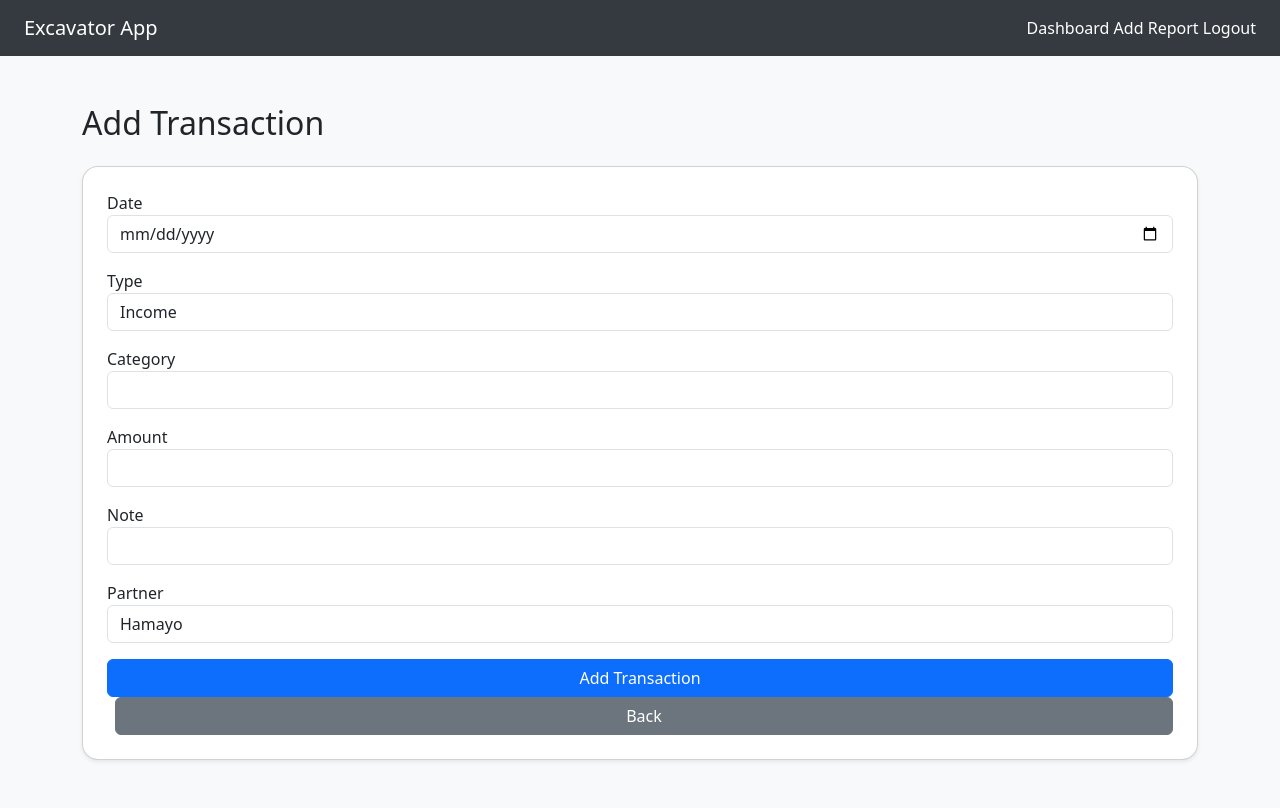
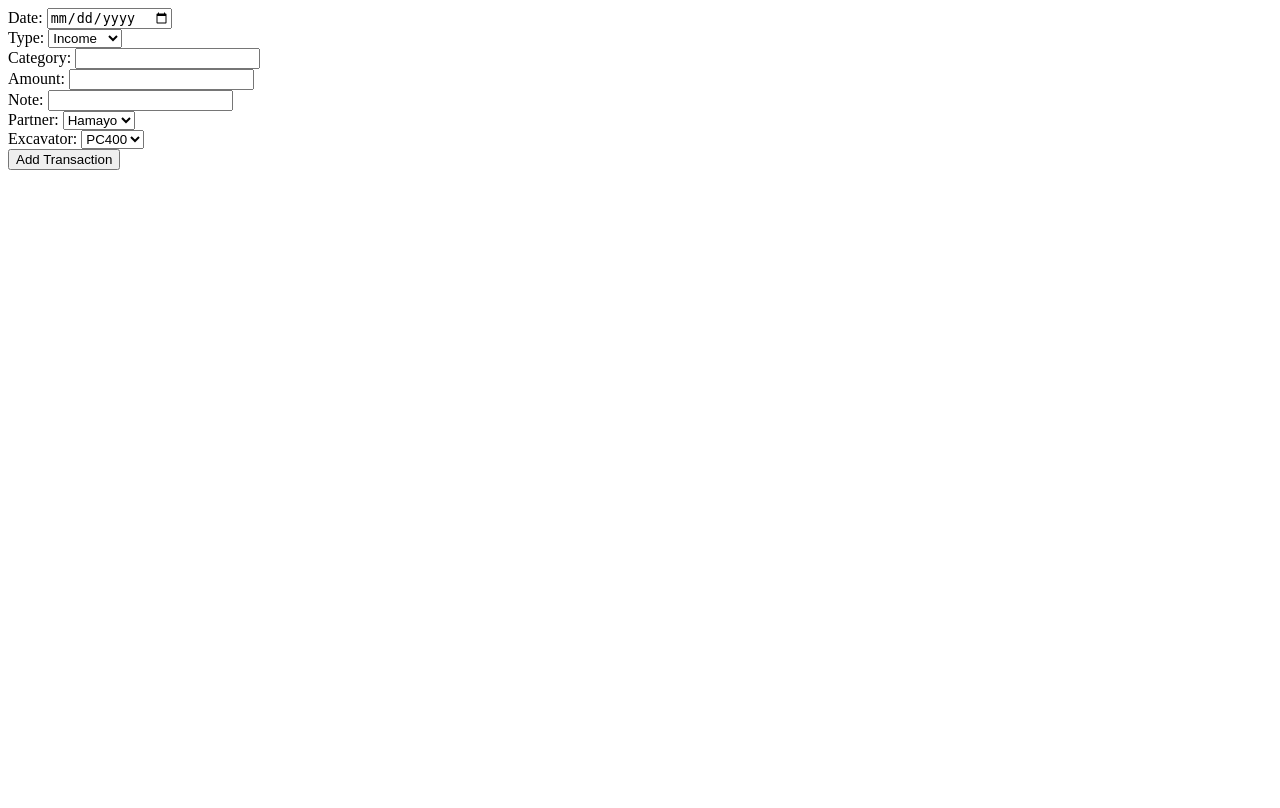
Before and after one commit to OmerSiddiq/omer_excavator, a Flask app: page /add in a window 1280 px wide. After the commit the page ends 170 px from the top, so only its background shows below. Run offline with Flask 3, Linux system fonts and the light colour scheme; the visitor is signed in with stand-in values (Sample User, id 1).

Commit message:
Update add.html

```diff
--- a/templates/add.html
+++ b/templates/add.html
@@ -1,39 +1,24 @@
-{% extends 'base.html' %}
-{% block content %}
-<h2 class="mb-4">Add Transaction</h2>
-<form method="POST" class="card p-4 shadow-sm">
-  <div class="mb-3">
-    <label>Date</label>
-    <input type="date" class="form-control" name="date" required>
-  </div>
-  <div class="mb-3">
-    <label>Type</label>
-    <select class="form-control" name="type">
-      <option>Income</option>
-      <option>Expense</option>
-    </select>
-  </div>
-  <div class="mb-3">
-    <label>Category</label>
-    <input type="text" class="form-control" name="category" required>
-  </div>
-  <div class="mb-3">
-    <label>Amount</label>
-    <input type="number" step="0.01" class="form-control" name="amount" required>
-  </div>
-  <div class="mb-3">
-    <label>Note</label>
-    <input type="text" class="form-control" name="note">
-  </div>
-  <div class="mb-3">
-    <label>Partner</label>
-    <select name="partner" class="form-control">
-      {% for p in partners %}
-        <option value="{{ p }}">{{ p }}</option>
-      {% endfor %}
-    </select>
-  </div>
-  <button type="submit" class="btn btn-primary">Add Transaction</button>
-  <a href="/dashboard" class="btn btn-secondary ms-2">Back</a>
+<form method="POST">
+  Date: <input type="date" name="date" required><br>
+  Type:
+  <select name="type">
+    <option>Income</option>
+    <option>Expense</option>
+  </select><br>
+  Category: <input type="text" name="category" required><br>
+  Amount: <input type="number" name="amount" step="0.01" required><br>
+  Note: <input type="text" name="note"><br>
+  Partner:
+  <select name="partner">
+    {% for partner in partners %}
+      <option value="{{ partner }}">{{ partner }}</option>
+    {% endfor %}
+  </select><br>
+  Excavator:
+  <select name="excavator">
+    {% for e in excavators %}
+      <option value="{{ e }}">{{ e }}</option>
+    {% endfor %}
+  </select><br>
+  <button type="submit">Add Transaction</button>
 </form>
-{% endblock %}
```
